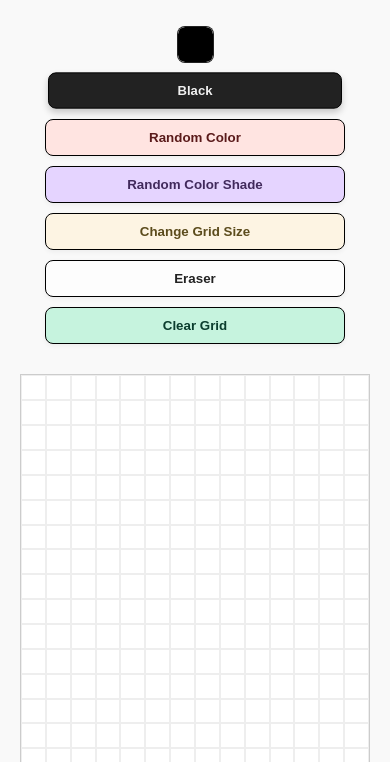
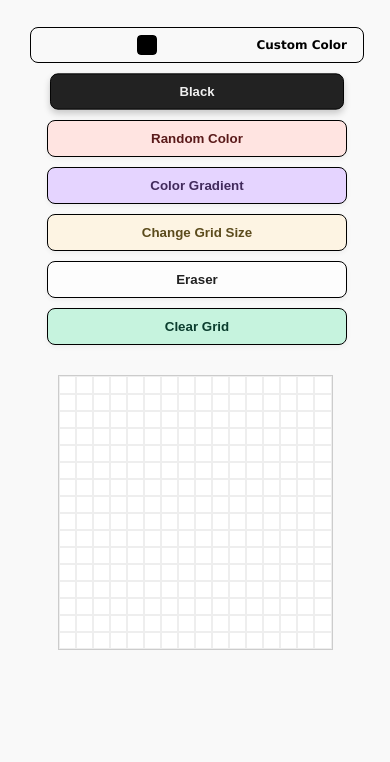
Before and after one commit to ni-ki-web/etch-a-sketch, a plain HTML site: page index.html in a window 390 px wide. Shown: the part 82-844 px from the top of the page. Drawn offline with Linux system fonts and the light colour scheme.

Commit message:
Added full README, fixed the grid responsiveness, editted custom color picker, updated UI

```diff
--- a/index.html
+++ b/index.html
@@ -13,16 +13,19 @@
     <h1>Etch-A-Sketch</h1>
 
     <div class="button-control">
-        <input type="color" id="colorPicker" title="Pick a color" />
+        <div class="color-picker-wrapper">
+            <input type="color" id="colorPicker" title="Pick a color" />
+            <p>Custom Color</p>
+        </div>
         <button id="blackBtn">Black</button>
         <button id="randomBtn">Random Color</button>
-        <button id="oneColorBtn">Random Color Shade</button>
+        <button id="oneColorBtn">Color Gradient</button>
         <button id="resetBtn">Change Grid Size</button>
         <button id="eraserBtn">Eraser</button>
         <button id="clearBtn">Clear Grid</button>
     </div>
 
-    <div class="container" id="container"></div>
+    <div id="container"></div>
 
     <script src="script.js"></script>
 </body>
--- a/script.js
+++ b/script.js
@@ -4,9 +4,11 @@ const randomBtn = document.getElementById('randomBtn');
 const resetBtn = document.getElementById('resetBtn');
 const oneColorBtn = document.getElementById('oneColorBtn');
 const colorPicker = document.getElementById('colorPicker');
+const colorPickerWrapper = document.querySelector('.color-picker-wrapper');
 const eraserBtn = document.getElementById('eraserBtn');
 const clearBtn = document.getElementById('clearBtn');
 
+const defaultGridSize = 16;
 let currentMode = 'black';
 let customColor = '#000000';
 let isDrawing = false;
@@ -47,19 +49,26 @@ function paintSquare(square) {
     }
 }
 
-document.addEventListener('mousedown', () => isDrawing = true);
-document.addEventListener('mouseup', () => isDrawing = false);
+document.addEventListener('mousedown', () => {
+    isDrawing = true;
+    document.body.classList.add('drawing-cursor');
+});
+document.addEventListener('mouseup', () => {
+    isDrawing = false;
+    document.body.classList.remove('drawing-cursor');
+});
 
 // Create grid dynamically
 function createGrid(size) {
     container.innerHTML = '';
     const totalSquares = size * size;
-    const percent = 100 / size;
+    const squareSizePercent = 100 / size;
 
     for (let i = 0; i < totalSquares; i++) {
         const square = document.createElement('div');
         square.classList.add("grid-square");
-        square.style.flexBasis = `${percent}%`;
+
+        square.style.width = `${squareSizePercent}%`;
 
         square.addEventListener('mousedown', () => paintSquare(square));
         square.addEventListener('mouseover', () => {
@@ -72,7 +81,7 @@ function createGrid(size) {
 
 // Button mode toggle : active style
 function setActiveButton(activeBtn) {
-    const colorButtons = [blackBtn, randomBtn, oneColorBtn, eraserBtn, clearBtn];
+    const colorButtons = [blackBtn, randomBtn, oneColorBtn, eraserBtn];
     colorButtons.forEach(btn => btn.classList.toggle('active', btn === activeBtn));
 }
 
@@ -93,12 +102,16 @@ oneColorBtn.addEventListener('click', () => {
     setActiveButton(oneColorBtn);
 });
 
+colorPickerWrapper.addEventListener('click', () => {
+  colorPicker.click();
+});
+
 colorPicker.addEventListener('input', (e) => {
   customColor = e.target.value;
   currentMode = 'customColor';
   colorPicker.style.backgroundColor = customColor;
   setActiveButton(null);
-});
+})
 
 eraserBtn.addEventListener('click', () => {
     currentMode = 'eraser';
@@ -110,14 +123,14 @@ clearBtn.addEventListener('click', () => {
     squaresToClear.forEach(square => {
         square.style.backgroundColor = 'white';
     });
-    setActiveButton(clearBtn);
+    setActiveButton(null);
 });
 
 resetBtn.addEventListener('click', () => {
     let input = prompt("Enter a new grid size (max 100):");
     let size = parseInt(input);
     if(!size || size < 1 || size > 100) {
-        size = 16;
+        size = defaultGridSize;
     }
     createGrid(size);
 
@@ -127,5 +140,5 @@ resetBtn.addEventListener('click', () => {
 });
 
 // Initial 16 x 16 grid
-createGrid(16);
+createGrid(defaultGridSize);
 setActiveButton(blackBtn);
--- a/style.css
+++ b/style.css
@@ -73,7 +73,7 @@ button {
 }
 #eraserBtn:hover {
   background-color: white;
-  box-shadow: 0 4px 10px rgba(138, 138, 138, 0.2);
+  box-shadow: 0 4px 10px rgba(126, 123, 123, 0.3);
   transform: scale(0.98);
 }
 
@@ -108,55 +108,74 @@ button {
   box-shadow: 0 4px 8px rgba(0, 0, 0, 0.2);
 }
 
-.container {
+#container {
   display: flex;
   flex-wrap: wrap;
-  width: 100%;
+  width: 70vmin;
+  height: 70vmin;
+  max-height: 960px;
   max-width: 960px;
-  aspect-ratio: 1 / 1;
   margin: 0 auto;
   border: 1px solid #ccc;
-  box-sizing: border-box;
 }
 
 .grid-square {
-  flex: 1 0 auto;
+  flex: 0 0 auto;
   aspect-ratio: 1 / 1;
+  box-sizing: border-box;
   border: 1px solid #eee;
   background-color: white;
   transition: background-color 0.3s ease;
-  min-width: 0;
+}
+
+.drawing-cursor {
+  cursor: crosshair;
+}
+
+.color-picker-wrapper {
+  display: flex;
+  align-items: center;
+  justify-content: center;
+  gap: 10px;
+  padding: 7px 16px;
+  border: 1px solid black;
+  border-radius: 8px;
+  background-color: transparent;
+  cursor: pointer;
+  font-weight: 600;
+  font-size: 12px;
+  width: fit-content;
+  transition: all 0.2s ease;
+}
+
+.color-picker-wrapper:hover {
+  box-shadow: 0 4px 10px rgba(95, 92, 95, 0.3);
+  transform: scale(0.98);
+}
+
+.color-picker-wrapper p {
+  margin: 0;
 }
 
 #colorPicker {
   appearance: none;
   -webkit-appearance: none;
   border: none;
-  width: 35px;
-  height: 35px;
-  border-radius: 20%;
+  width: 20px;
+  height: 20px;
+  border-radius: 4px;
   padding: 0;
-  cursor: pointer;
-  transform: scale(1);
-  background-color: transparent;
-  box-shadow: 0 0 0 1px #222;
   transition: all 0.2s ease;
 }
 
 #colorPicker::-webkit-color-swatch-wrapper {
   padding: 0;
-  border-radius: 20%;
+  border-radius: 4px;
 }
 
 #colorPicker::-webkit-color-swatch {
   border: none;
-  border-radius: 20%;
-}
-
-/* Hover effect */
-#colorPicker:hover {
-  box-shadow: 0 4px 10px rgba(220, 53, 69, 0.3);
-  transform: scale(0.98);
+  border-radius: 4px;
 }
 
 /* Media Queries */
@@ -173,6 +192,12 @@ button {
     margin: 0 auto;
   }
 
+  .color-picker-wrapper {
+    width: 100%;
+    max-width: 300px;
+    margin: 0 auto;
+  }
+
   #colorPicker {
     margin: 0 auto;
   }
```
Also changed, not shown: assets/etch-a-sketch.jpeg (added), 1 other file.
